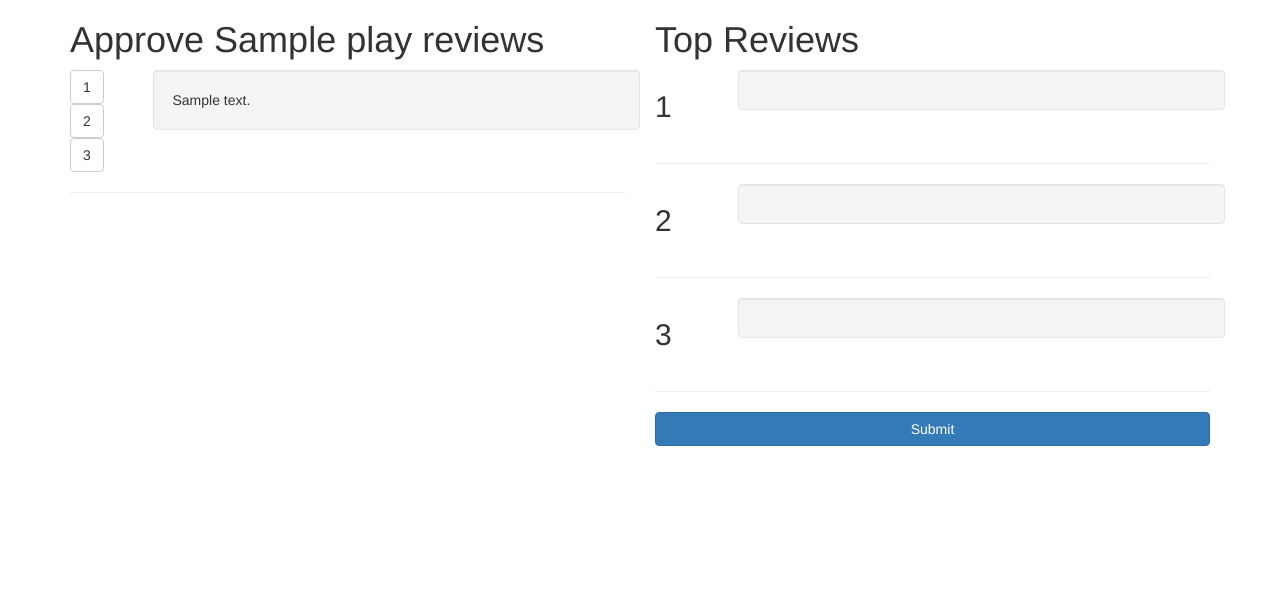
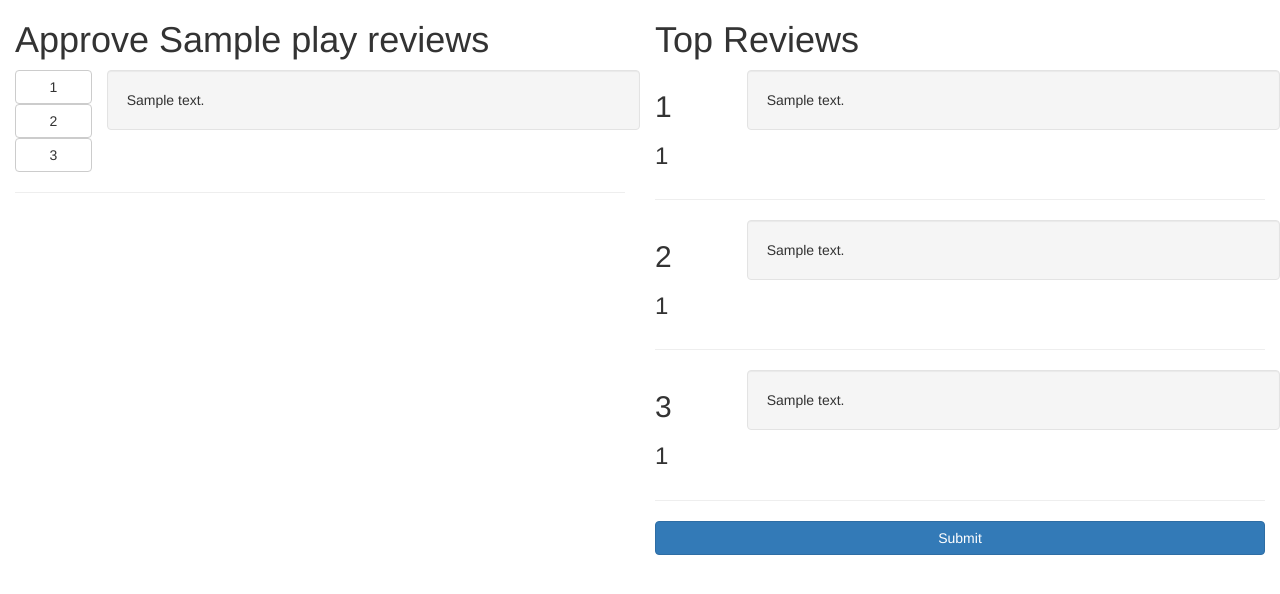
Before and after one commit to GFUCABAM/statler, a Django app: template statler_util/templates/util/review-approval-page.html in a window 1280 px wide. Shown: the top 594 px of the page. Run offline with Django 3.2, Linux system fonts and the light colour scheme; the template is opened without the code that fills it: most values are stand-ins (such as "Sample title", 1, 10 or a date in 2020); some libraries are stand-ins or nearby versions.

Commit message:
Util auth is implemented. Review approval has been improved.

```diff
--- a/statler_util/templates/util/review-approval-page.html
+++ b/statler_util/templates/util/review-approval-page.html
@@ -79,29 +79,38 @@
         }
     </script>
 
-    <!--<style>
-        #the-big-row {
+    <style>
+        #all-review-column {
+            position: absolute;
+            left: 0px;
+            top: 0px;
+        }
+
+        #top-review-column {
             position: fixed;
-            max-height: 100%
+            right: 0px;
+            top: 0px;
         }
-    </style>-->
+
+        .btn-first, .btn-second, .btn-third {
+            width: 100%
+        }
+
+    </style>
 
     <title>Review Play</title>
 </head>
 
 <body>
-<div class="container" id="the-big-container">
-    <div class="row">
-
-        <div class="col-md-6" id="all-review-">
+<div class="col-md-6" id="all-review-column">
             <h1>Approve {{ play.title }} reviews</h1>
 
             {% for review in play.review_set.all %}
                 <div class="row" id="{{ review.pk }}">
                     <div class="col-md-2">
-                        <button class="btn btn-default" onclick="makeFirst({{ review.pk }})">1</button>
-                        <button class="btn btn-default" onclick="makeSecond({{ review.pk }})">2</button>
-                        <button class="btn btn-default" onclick="makeThird({{ review.pk }})">3</button>
+                        <button class="btn btn-default btn-first" onclick="makeFirst({{ review.pk }})">1</button>
+                        <button class="btn btn-default btn-second" onclick="makeSecond({{ review.pk }})">2</button>
+                        <button class="btn btn-default btn-third" onclick="makeThird({{ review.pk }})">3</button>
                         <div class=""></div>
                     </div>
                     <div class="col-md-10 well review-text">{{ review.text }}</div>
@@ -115,38 +124,34 @@
         <!-- This column contains the current top reviews -->
         <div class="col-md-6" id="top-review-column">
             <h1>Top Reviews</h1>
+
             <div id="top-1" class="row">
                 <div class="col-md-2">
                     <h2>1</h2>
-                    <h3 class="pk"></h3>
+                    <h3 class="pk">{{ top1.pk }}</h3>
                 </div>
-                <div class="col-md-10 review-text well"></div>
+                <div class="col-md-10 review-text well">{{ top1.text }}</div>
             </div>
             <hr>
             <div id="top-2" class="row">
                 <div class="col-md-2">
                     <h2>2</h2>
-                    <h3 class="pk"></h3>
+                    <h3 class="pk">{{ top2.pk }}</h3>
                 </div>
-                <div class="col-md-10 review-text well"></div>
+                <div class="col-md-10 review-text well">{{ top2.text }}</div>
             </div>
             <hr>
             <div id="top-3" class="row">
                 <div class="col-md-2">
                     <h2>3</h2>
-                    <h3 class="pk"></h3>
+                    <h3 class="pk">{{ top3.pk }}</h3>
                 </div>
-                <div class="col-md-10 review-text well"></div>
+                <div class="col-md-10 review-text well">{{ top3.text }}</div>
             </div>
             <hr>
 
             <button id="submit-button" onclick="sumbitTop()" class="btn large btn-primary" style="width: 100%">Submit</button>
             <div id="post-alert" class="alert" style="display:none"></div>
         </div>
-
-    </div>
-
-</div>
-
 </body>
 </html>
```
Also changed, not shown: statler_util/views.py (+14 -3 lines).
